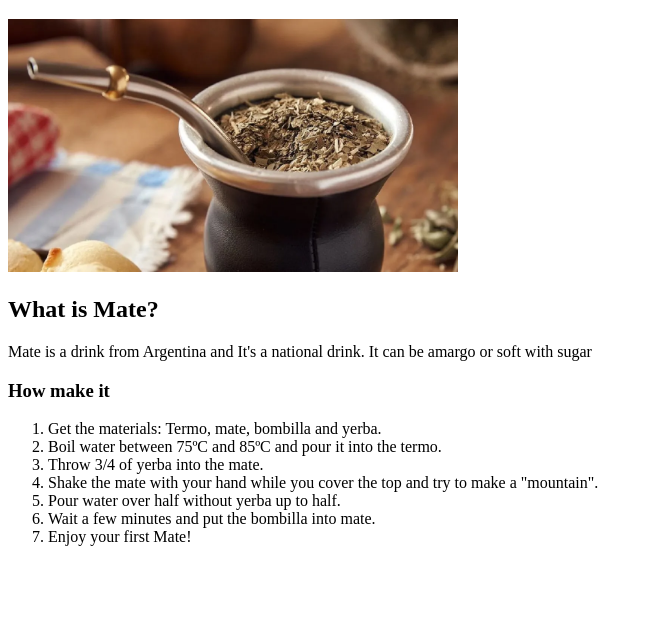
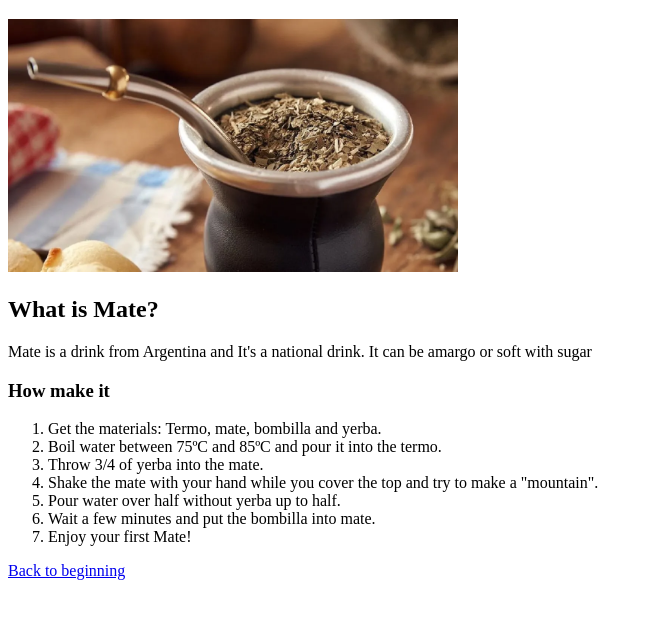
Before and after one commit to alisho0/odin-recipes, a plain HTML site: page recipes/mate.html in a window 1280 px wide. Shown: the part 61-680 px from the top of the page, without its empty margins (0-648 px from the left). Drawn offline with Linux system fonts and the light colour scheme.

Commit message:
I added a link to index

```diff
--- a/recipes/mate.html
+++ b/recipes/mate.html
@@ -10,7 +10,6 @@
     <img src="mate1jpg.webp" width="450" alt="Mate Image">
     <h2>What is Mate?</h2>
     <p>Mate is a drink from Argentina and It's a national drink. It can be amargo or soft with sugar</p>
-
     <h3>How make it</h3>
     <ol>
         <li>Get the materials: Termo, mate, bombilla and yerba.</li>
@@ -20,6 +19,7 @@
         <li>Pour water over half without yerba up to half.</li>
         <li>Wait a few minutes and put the bombilla into mate.</li>
         <li>Enjoy your first Mate!</li>
-       </ol>
+    </ol>
+    <a href="../index.html">Back to beginning</a>
 </body>
 </html>
```
